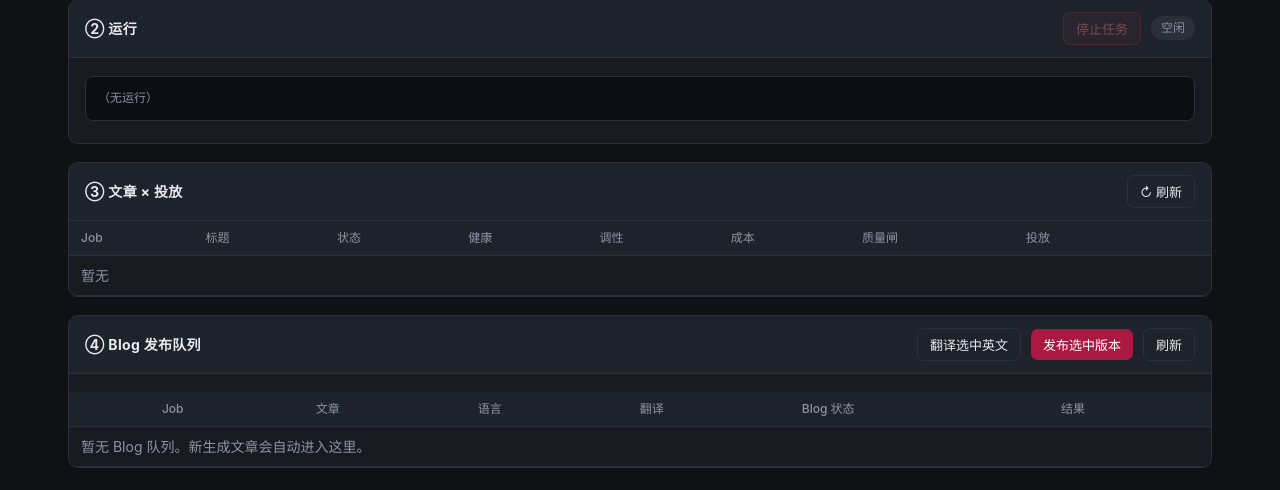
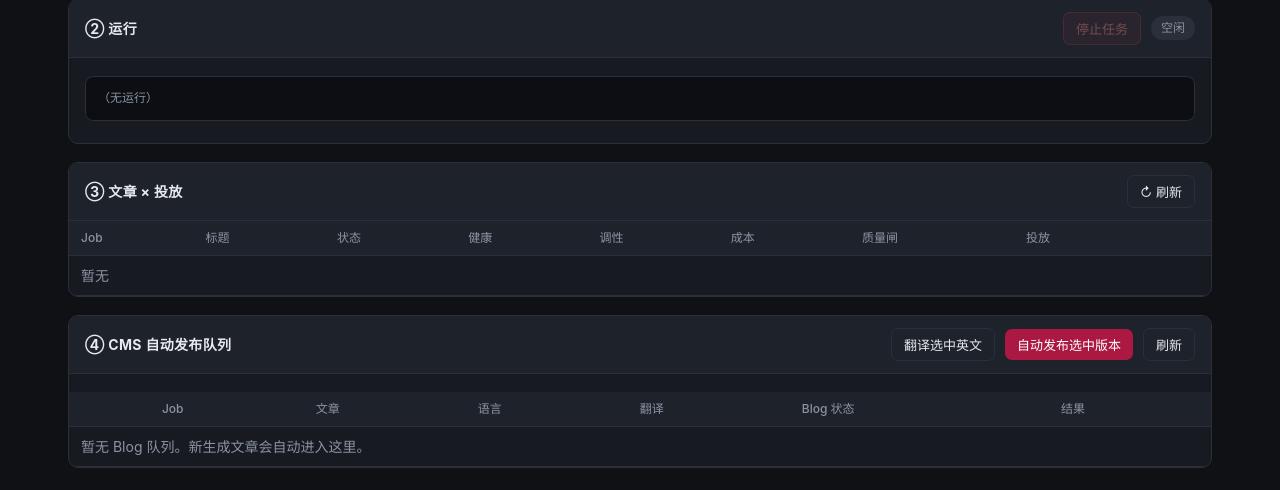
Before and after one commit to DoSthRk/wechat-article, a Flask app: page /admin in a window 1280 px wide. Shown: the part 410-900 px from the top of the page. Run offline with Flask 3, Linux system fonts and the light colour scheme; data that the repository does not hold is empty.

Commit message:
feat: publish articles directly to Hub CMS

```diff
--- a/genemedi_blog/genemedi_blog.py
+++ b/genemedi_blog/genemedi_blog.py
@@ -78,7 +78,7 @@ class BlogConfig:
     ) -> "BlogConfig":
         values = os.environ if env is None else env
         base_url = _validate_base_url(
-            values.get("GENEMEDI_BLOG_BASE_URL", "https://blog.genemedi.com")
+            values.get("GENEMEDI_BLOG_BASE_URL", "https://hub.genemedi.net")
         )
         username = values.get("GENEMEDI_BLOG_USER", "").strip()
         password = values.get("GENEMEDI_BLOG_PASSWORD", "")
--- a/static/dashboard.js
+++ b/static/dashboard.js
@@ -331,7 +331,10 @@ async function runBlogAction(action) {
     $("#blog-message").textContent = action === "translate" ? "请选择待翻译的英文文章。" : "请选择可发布的中文或英文版本。";
     return;
   }
-  if (!confirm(`${action === "translate" ? "翻译" : "发布"} ${selections.length} 个选中版本？`)) return;
+  const prompt = action === "translate"
+    ? `翻译 ${selections.length} 个选中英文版本？`
+    : `自动公开发布 ${selections.length} 个选中版本到 GeneMedi CMS？`;
+  if (!confirm(prompt)) return;
   const response = await fetch(`/api/blog/${action}`, {
     method: "POST", headers: { "Content-Type": "application/json" }, body: JSON.stringify({ selections }),
   });
--- a/templates/dashboard.html
+++ b/templates/dashboard.html
@@ -66,10 +66,10 @@
     </section>
     <section class="card">
       <div class="card-head">
-        <h2>④ Blog 发布队列</h2>
+        <h2>④ CMS 自动发布队列</h2>
         <div class="run-actions">
           <button id="blog-translate" class="btn ghost">翻译选中英文</button>
-          <button id="blog-publish" class="btn">发布选中版本</button>
+          <button id="blog-publish" class="btn">自动发布选中版本</button>
           <button id="refresh-blog" class="btn ghost">刷新</button>
         </div>
       </div>
```
Also changed, not shown: tests/test_genemedi_blog_config.py (added, +21 -0 lines), genemedi_blog/README.md, 1 other file.
